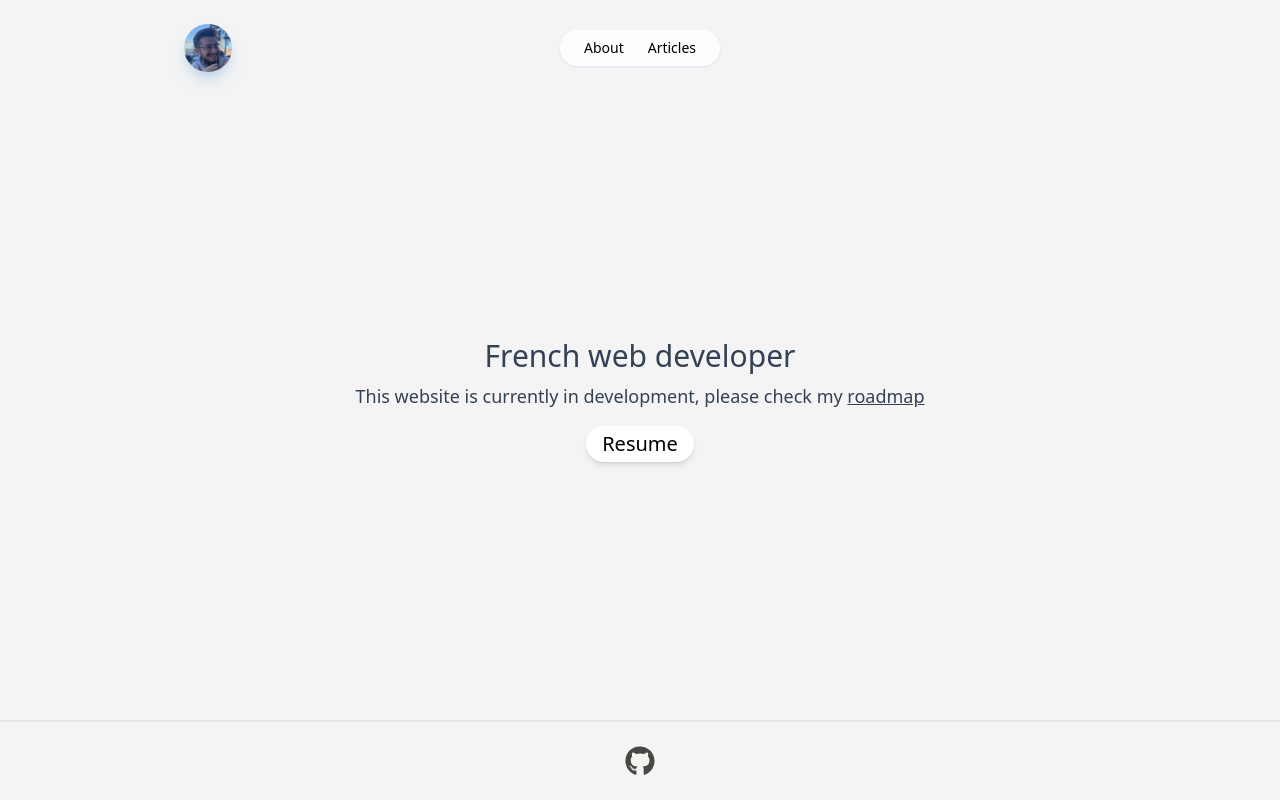
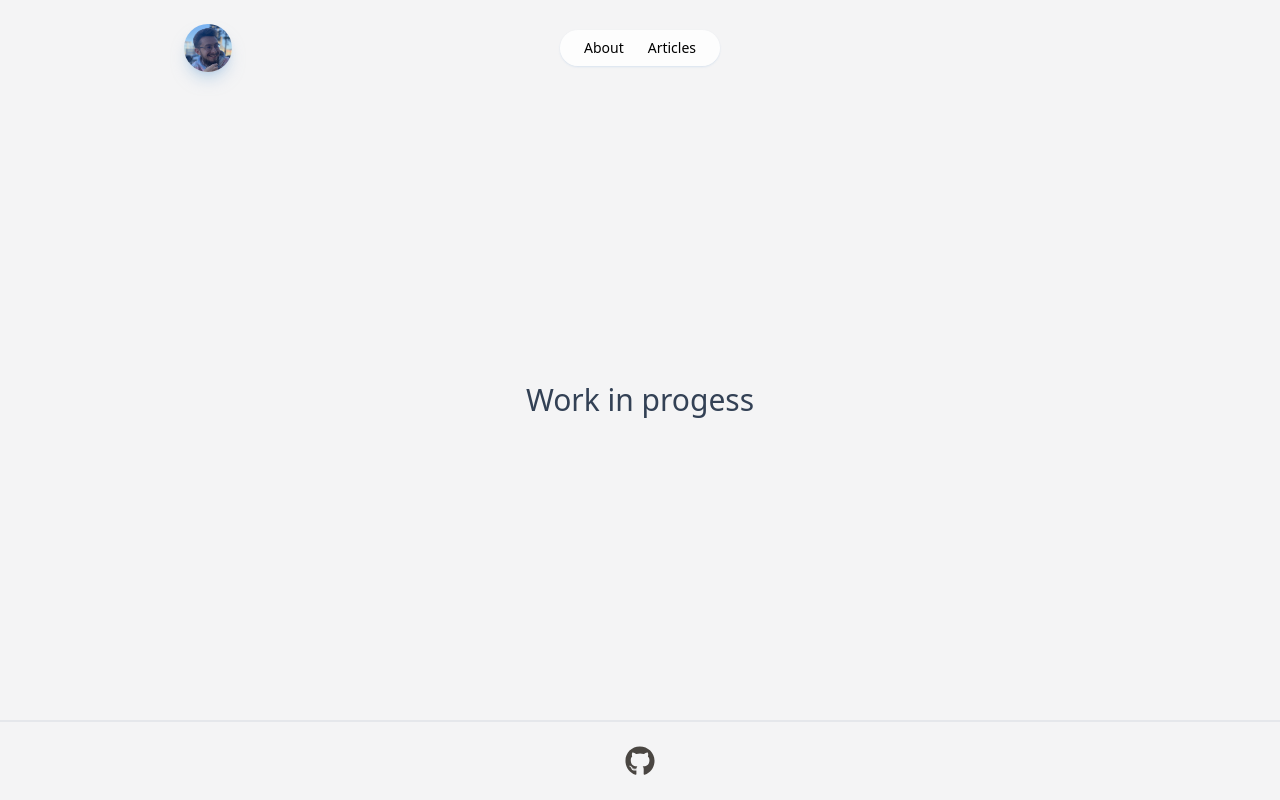
Before and after one commit to SimonHazard/simonhazard.github.io, a React (Vite) app: page /articles in a window 1280 px wide. Built offline with nearby package versions, Linux system fonts and the light colour scheme.

Commit message:
add react-router-dom

```diff
--- a/package.json
+++ b/package.json
@@ -12,7 +12,8 @@
   "dependencies": {
     "react": "^18.2.0",
     "react-dom": "^18.2.0",
-    "react-icons": "^4.10.1"
+    "react-icons": "^4.10.1",
+    "react-router-dom": "^6.14.2"
   },
   "devDependencies": {
     "@types/react": "^18.2.15",
--- a/src/App.tsx
+++ b/src/App.tsx
@@ -1,33 +1,29 @@
-import cv from '/resume.pdf';
-import Layout from './layout/Layout';
+import { RouterProvider, createBrowserRouter } from 'react-router-dom';
+import ErrorBoundary from './pages/ErrorBoundary.tsx';
+import Layout from './layout/Layout.tsx';
+import Home from './pages/Home.tsx';
+import Articles from './pages/Articles.tsx';
+
+const router = createBrowserRouter([
+  {
+    path: '/',
+    element: <Layout />,
+    errorElement: <ErrorBoundary />,
+    children: [
+      {
+        index: true,
+        element: <Home />
+      },
+      {
+        path: '/articles',
+        element: <Articles />
+      }
+    ]
+  }
+]);
 
 const App = () => {
-  return (
-    <Layout>
-      <div className="flex grow flex-col items-center justify-center gap-4 p-8 text-slate-700 lg:container lg:mx-auto xl:w-3/4">
-        <div className="flex flex-col gap-2 text-center">
-          <div className="text-xl lg:text-3xl">French web developer</div>
-          <div className="text-lg ">
-            This website is currently in development, please check my{' '}
-            <span>
-              <a
-                className="underline hover:text-slate-900"
-                href="https://github.com/SimonHazard/simonhazard.com/blob/main/README.md"
-              >
-                roadmap
-              </a>
-            </span>
-          </div>
-        </div>
-        <a
-          className="rounded-full bg-white px-4 py-1 text-black shadow-md transition hover:text-custom-blue-50 lg:text-xl"
-          href={cv}
-        >
-          Resume
-        </a>
-      </div>
-    </Layout>
-  );
+  return <RouterProvider router={router} />;
 };
 
 export default App;
--- a/src/layout/Layout.tsx
+++ b/src/layout/Layout.tsx
@@ -1,12 +1,14 @@
-import { PropsWithChildren } from 'react';
 import Footer from './Footer';
 import Header from './Header';
+import { Outlet } from 'react-router-dom';
 
-const Layout = ({ children }: PropsWithChildren) => {
+const Layout = () => {
   return (
     <div className="relative flex h-full min-h-screen w-full flex-col justify-between bg-zinc-100">
       <Header />
-      <main>{children}</main>
+      <main>
+        <Outlet />
+      </main>
       <Footer />
     </div>
   );
--- /dev/null
+++ b/src/pages/Articles.tsx
@@ -0,0 +1,11 @@
+const Articles = () => {
+  return (
+    <div className="flex grow flex-col items-center justify-center gap-4 p-8 text-slate-700 lg:container lg:mx-auto xl:w-3/4">
+      <div className="flex flex-col gap-2 text-center">
+        <div className="text-xl lg:text-3xl">Work in progess</div>
+      </div>
+    </div>
+  );
+};
+
+export default Articles;
--- /dev/null
+++ b/src/pages/ErrorBoundary.tsx
@@ -0,0 +1,32 @@
+import { isRouteErrorResponse, useRouteError } from 'react-router-dom';
+
+const ErrorBoundary = () => {
+  const error = useRouteError();
+  let errorMessage: string;
+
+  if (isRouteErrorResponse(error)) {
+    errorMessage = error.error?.message || error.statusText;
+  } else if (error instanceof Error) {
+    errorMessage = error.message;
+  } else if (typeof error === 'string') {
+    errorMessage = error;
+  } else {
+    console.error(error);
+    errorMessage = 'Unknown error';
+  }
+
+  return (
+    <div
+      id="error-page"
+      className="flex h-screen flex-col items-center justify-center gap-8"
+    >
+      <h1 className="text-4xl font-bold">Oops!</h1>
+      <p>Sorry, an unexpected error has occurred.</p>
+      <p className="text-slate-400">
+        <i>{errorMessage}</i>
+      </p>
+    </div>
+  );
+};
+
+export default ErrorBoundary;
--- /dev/null
+++ b/src/pages/Home.tsx
@@ -0,0 +1,30 @@
+import cv from '/resume.pdf';
+
+const Home = () => {
+  return (
+    <div className="flex grow flex-col items-center justify-center gap-4 p-8 text-slate-700 lg:container lg:mx-auto xl:w-3/4">
+      <div className="flex flex-col gap-2 text-center">
+        <div className="text-xl lg:text-3xl">French web developer</div>
+        <div className="text-lg ">
+          This website is currently in development, please check my{' '}
+          <span>
+            <a
+              className="underline hover:text-slate-900"
+              href="https://github.com/SimonHazard/simonhazard.com/blob/main/README.md"
+            >
+              roadmap
+            </a>
+          </span>
+        </div>
+      </div>
+      <a
+        className="rounded-full bg-white px-4 py-1 text-black shadow-md transition hover:text-custom-blue-50 lg:text-xl"
+        href={cv}
+      >
+        Resume
+      </a>
+    </div>
+  );
+};
+
+export default Home;
```
Also changed, not shown: 2 other files (tests, documents, lock files or other folders).
